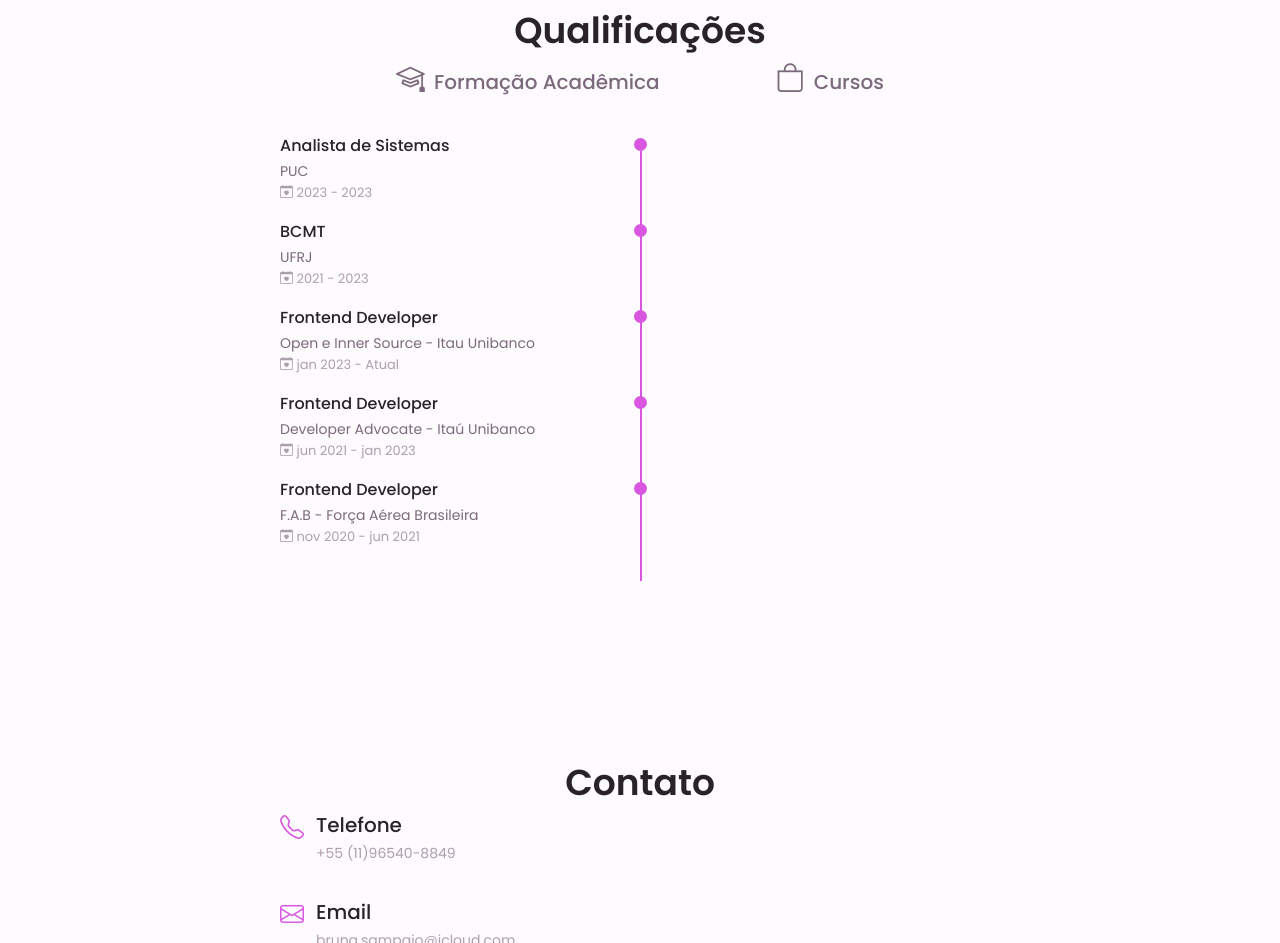
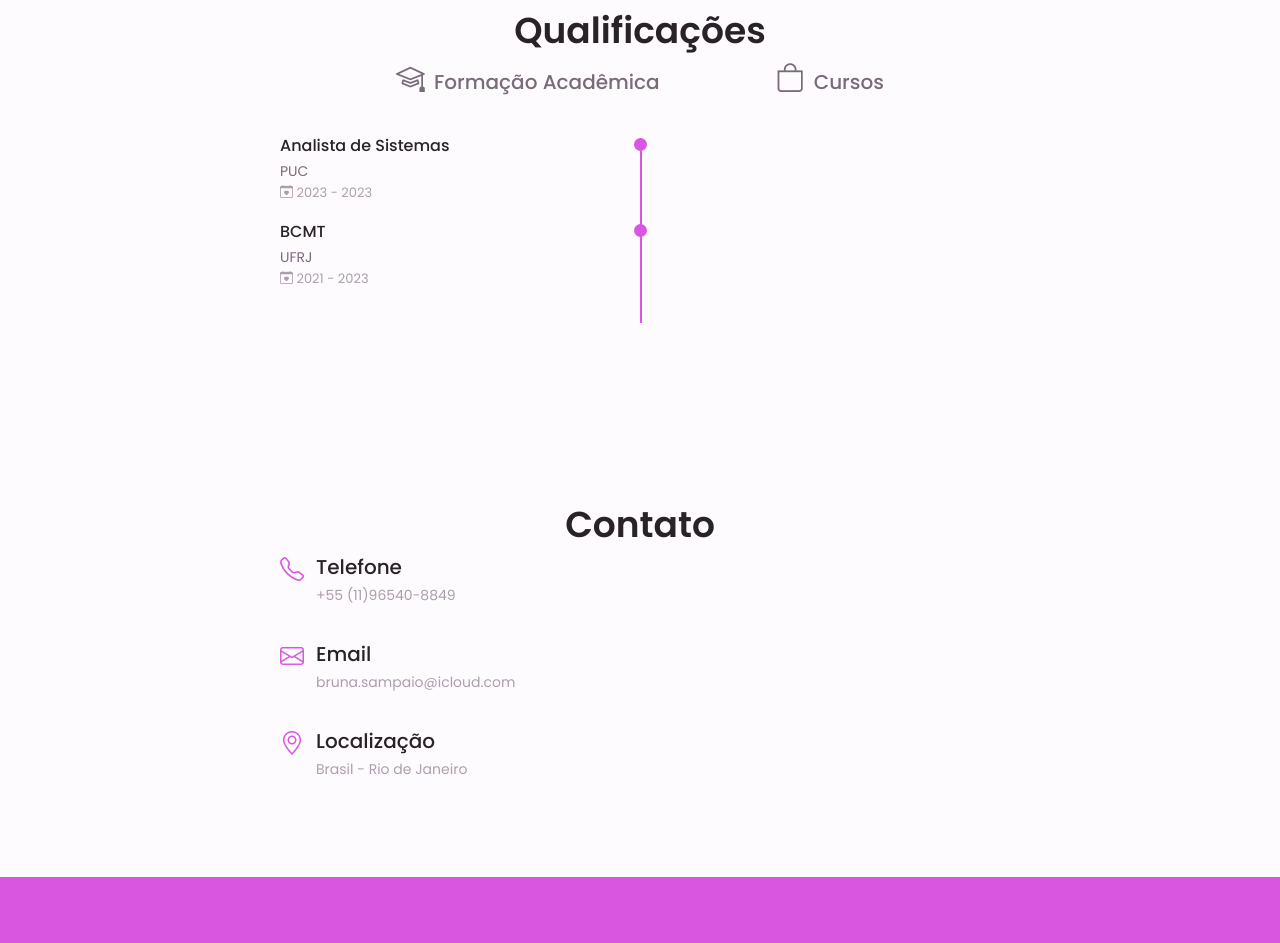
Before and after one commit to brunabricio/my-portfolio, a plain HTML site: page index.html in a window 1280 px wide. Shown: the part 1857-2800 px from the top of the page. Drawn offline with nearby package versions, Linux system fonts and the light colour scheme.

Commit message:
Update index.html

```diff
--- a/index.html
+++ b/index.html
@@ -1,17 +1,16 @@
 <!DOCTYPE html>
 <html lang="pt-BR">
+
 <head>
     <meta charset="UTF-8" />
     <meta name="viewport" content="width=device-width, initial-scale=1.0" />
-    <link
-      rel="stylesheet"
-      href="https://cdn.jsdelivr.net/npm/bootstrap-icons@1.10.5/font/bootstrap-icons.css"
-    />
+    <link rel="stylesheet" href="https://cdn.jsdelivr.net/npm/bootstrap-icons@1.10.5/font/bootstrap-icons.css" />
     <link rel="stylesheet" href="./assets/css/styles.css" />
 
 
     <title>Bruna Bricio</title>
 </head>
+
 <body>
     <header class="header" id="header">
         <div class="header">
@@ -48,33 +47,20 @@
                     </div>
 
                     <div class="home__img">
-              <svg
-                class="home__blob"
-                viewBox="0 0 200 187"
-                xmlns="http://www.w3.org/2000/svg"
-                xmlns:xlink="http://www.w3.org/1999/xlink"
-              >
+                        <svg class="home__blob" viewBox="0 0 200 187" xmlns="http://www.w3.org/2000/svg"
+                            xmlns:xlink="http://www.w3.org/1999/xlink">
                             <mask id="mask0" mask-type="alpha">
-                  <path
-                    d="M190.312 36.4879C206.582 62.1187 201.309 102.826 182.328 134.186C163.346 165.547
+                                <path d="M190.312 36.4879C206.582 62.1187 201.309 102.826 182.328 134.186C163.346 165.547
                             130.807 187.559 100.226 186.353C69.6454 185.297 41.0228 161.023 21.7403 129.362C2.45775
                             97.8511 -7.48481 59.1033 6.67581 34.5279C20.9871 10.1032 59.7028 -0.149132 97.9666
-                            0.00163737C136.23 0.303176 174.193 10.857 190.312 36.4879Z"
-                  />
+                            0.00163737C136.23 0.303176 174.193 10.857 190.312 36.4879Z" />
                             </mask>
                             <g mask="url(#mask0)">
-                  <path
-                    d="M190.312 36.4879C206.582 62.1187 201.309 102.826 182.328 134.186C163.346
+                                <path d="M190.312 36.4879C206.582 62.1187 201.309 102.826 182.328 134.186C163.346
                             165.547 130.807 187.559 100.226 186.353C69.6454 185.297 41.0228 161.023 21.7403
                             129.362C2.45775 97.8511 -7.48481 59.1033 6.67581 34.5279C20.9871 10.1032 59.7028
-                            -0.149132 97.9666 0.00163737C136.23 0.303176 174.193 10.857 190.312 36.4879Z"
-                  />
-                  <image
-                    class="home__blob-img"
-                    x="12"
-                    y="18"
-                    href="assets/img/perfil.png"
-                  />
+                            -0.149132 97.9666 0.00163737C136.23 0.303176 174.193 10.857 190.312 36.4879Z" />
+                                <image class="home__blob-img" x="12" y="18" href="assets/img/perfil.png" />
                             </g>
                         </svg>
                     </div>
@@ -95,26 +81,20 @@
                     <div class="about__info">
                         <div>
                             <span class="about__info-title">03</span>
-                <span class="about__info-name"
-                  >Anos de <br />
-                  experiência</span
-                >
+                            <span class="about__info-name">Anos de <br />
+                                experiência</span>
                         </div>
 
                         <div>
                             <span class="about__info-title">04+</span>
-                <span class="about__info-name"
-                  ><br />
-                  Projetos</span
-                >
+                            <span class="about__info-name"><br />
+                                Projetos</span>
                         </div>
 
                         <div>
                             <span class="about__info-title">2</span>
-                <span class="about__info-name"
-                  >Big<br />
-                  Techs</span
-                >
+                            <span class="about__info-name">Big<br />
+                                Techs</span>
                         </div>
                     </div>
                     <div class="about__buttons">
@@ -213,10 +193,7 @@
 
             <div class="qualification__container container">
                 <div class="qualification__tabs">
-            <div
-              class="qualification__button button--flex qualification__active"
-              data-target="#education"
-            >
+                    <div class="qualification__button button--flex" data-target="#education">
                         <i class="bi bi-mortarboard qualification__icon"></i>
                         Formação Acadêmica
                     </div>
@@ -227,12 +204,8 @@
                     </div>
                 </div>
 
-          <div class="qualification__sections">
-            <div
-              class="qualification__content qualification__active"
-              data-content
-              id="education"
-            >
+                <div class="qualification__section">
+                    <div class="qualification__content" data-content id="education">
                         <div class="qualification__data">
                             <div>
                                 <h3 class="qualification__title">Analista de Sistemas</h3>
@@ -263,61 +236,6 @@
                                 <span class="qualification__rouder"></span>
                                 <span class="qualification__line"></span>
                             </div>
-              </div>
-
-            <div class="qualification__content" data-content id="work">
-
-              <div class="qualification__data">
-                <div>
-                  <h3 class="qualification__title">Frontend Developer</h3>
-                  <span class="qualification__subtitle"
-                    >Open e Inner Source - Itau Unibanco</span
-                  >
-                  <div class="qualification__calendar">
-                    <i class="bi bi-calendar-heart"></i>
-                    jan 2023 - Atual
-                  </div>
-                </div>
-
-                <div>
-                  <span class="qualification__rouder"></span>
-                  <span class="qualification__line"></span>
-                </div>
-              </div>
-
-              <div class="qualification__data">
-                <div>
-                  <h3 class="qualification__title">Frontend Developer</h3>
-                  <span class="qualification__subtitle"
-                    >Developer Advocate - Itaú Unibanco</span
-                  >
-                  <div class="qualification__calendar">
-                    <i class="bi bi-calendar-heart"></i>
-                    jun 2021 - jan 2023
-                  </div>
-                </div>
-
-                <div>
-                  <span class="qualification__rouder"></span>
-                  <span class="qualification__line"></span>
-                </div>
-              </div>
-
-              <div class="qualification__data">
-                <div>
-                  <h3 class="qualification__title">Frontend Developer</h3>
-                  <span class="qualification__subtitle"
-                    >F.A.B - Força Aérea Brasileira</span
-                  >
-                  <div class="qualification__calendar">
-                    <i class="bi bi-calendar-heart"></i>
-                    nov 2020 - jun 2021
-                  </div>
-                </div>
-
-                <div>
-                  <span class="qualification__rouder"></span>
-                  <span class="qualification__line"></span>
                         </div>
                     </div>
                 </div>
@@ -351,9 +269,7 @@
                         <i class="bi bi-geo-alt contact__icon"></i>
                         <div>
                             <h3 class="contact__title">Localização</h3>
-                <span class="contact__subtitle"
-                  >Brasil - Rio de Janeiro </span
-                >
+                            <span class="contact__subtitle">Brasil - Rio de Janeiro </span>
                         </div>
                     </div>
                 </div>
@@ -362,11 +278,10 @@
     </main>
 
     <footer class="footer">
-      <div class="footer__bg">
         <p class="footer__love">Feito com ♥ por Bruna <b>Bricio</b></p>
         <p class="footer__rights">Todos os Direitos Reservados ©</p>
-      </div>
     </footer>
     <script src="assets/js/main.js"></script>
 </body>
+
 </html>
```
Lines whose indentation alone changed are shown as unchanged.
